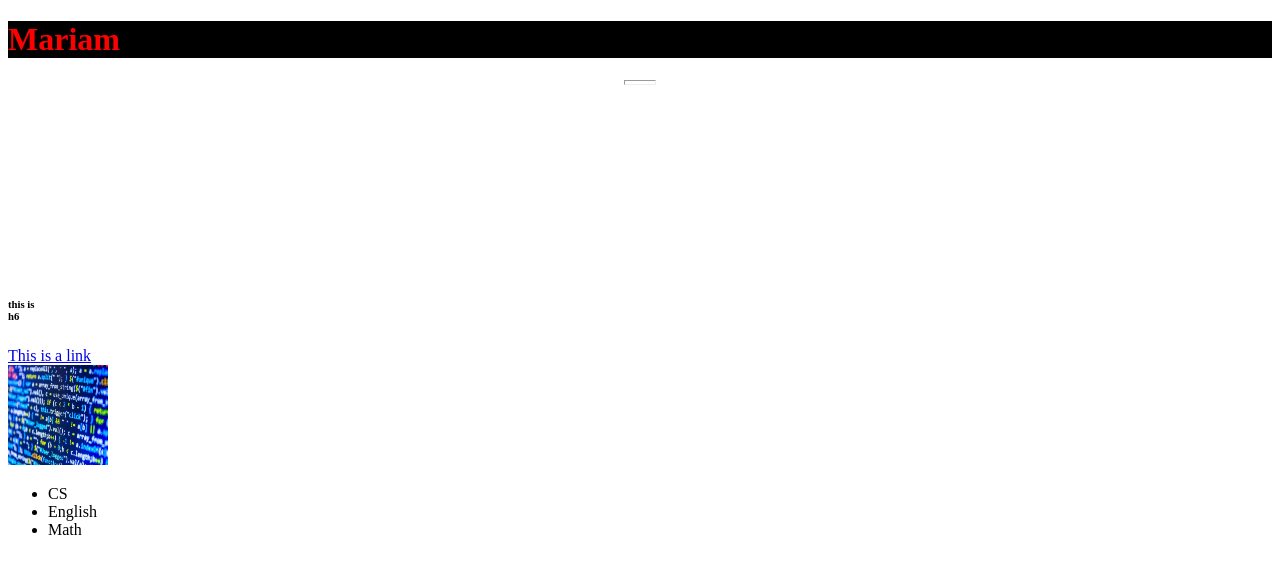
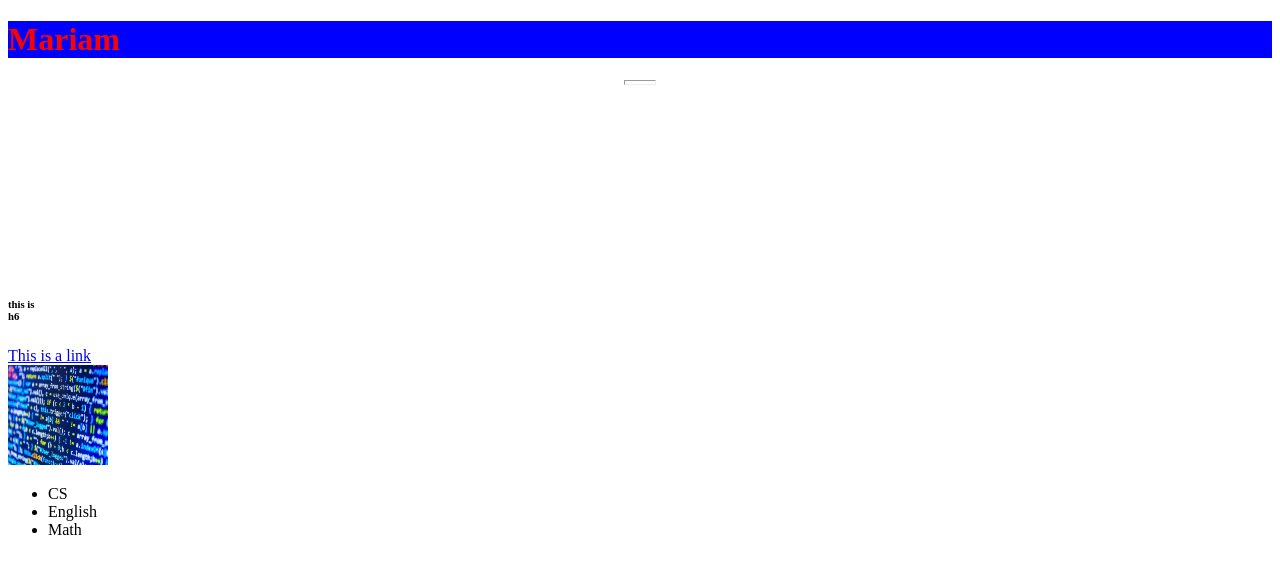
Before and after one commit to MsTaimmi/website, a plain HTML site: page index.html in a window 1280 px wide. Drawn offline with Linux system fonts and the light colour scheme; files whose address does not match are found by name.

Commit message:
change background color of h1

```diff
--- a/index.html
+++ b/index.html
@@ -5,7 +5,7 @@
 	</head>
 
 	<body>
-		<h1 style="color:red; background-color:black;"> Mariam </h1>
+		<h1 style="color:red; background-color:blue;"> Mariam </h1>
 		<hr size="5" style="width:30px">
 <br>
 <br><br><br><br><br><br><br><br><br>
```
